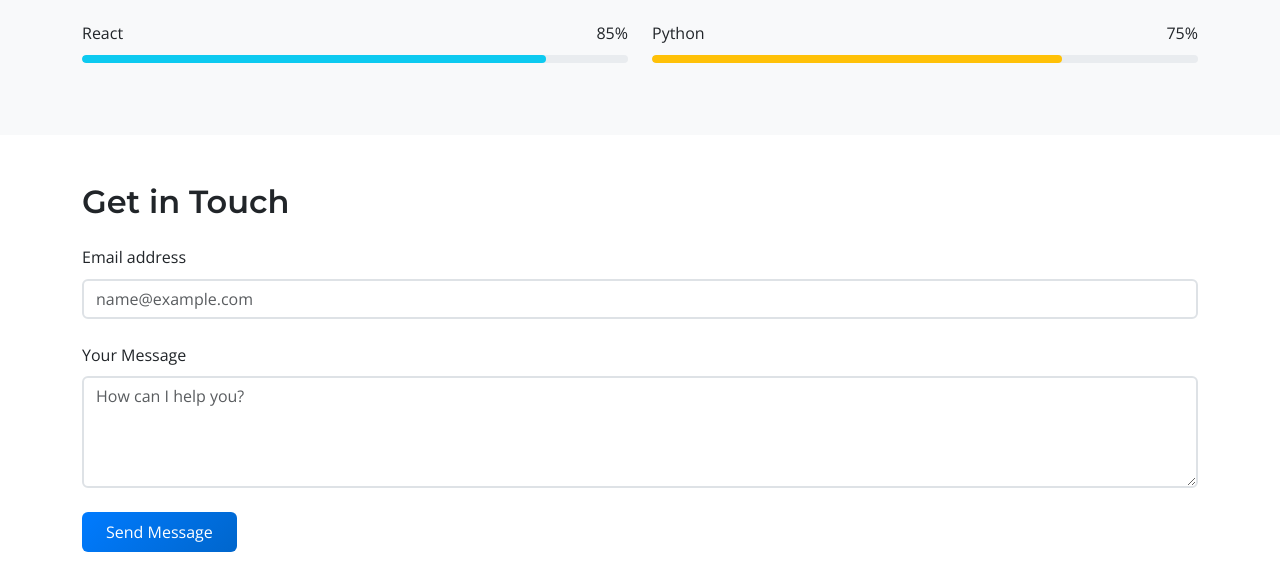
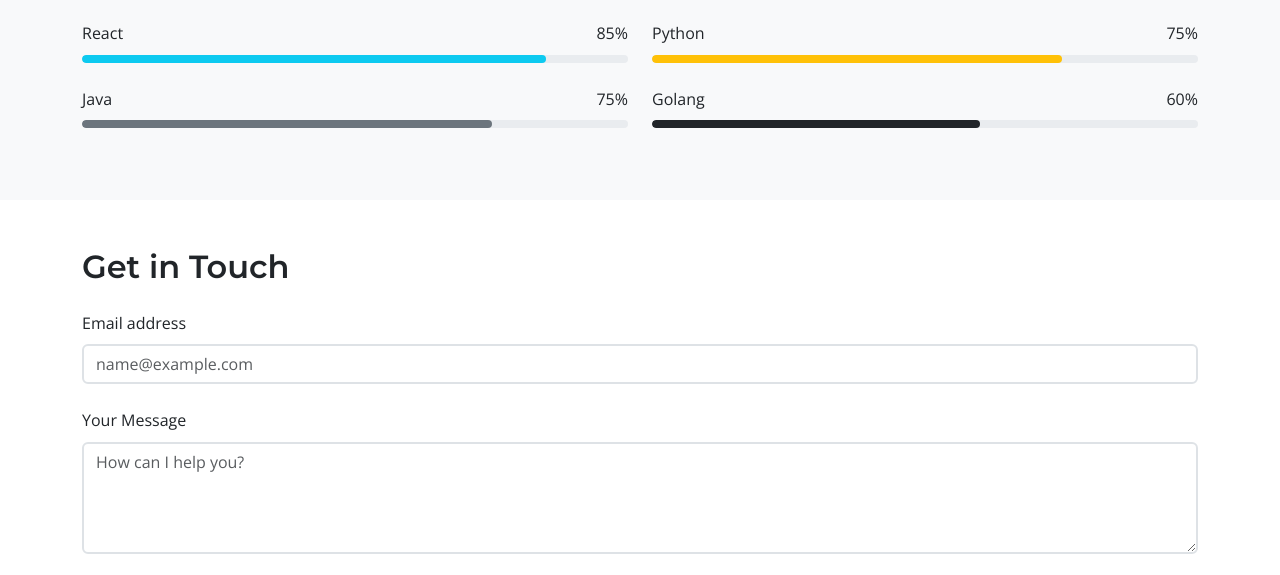
Before and after one commit to eko360k/eko360k.github.io, a plain HTML site: page index.html in a window 1280 px wide. Shown: the part 2507-3082 px from the top of the page. Drawn offline with nearby package versions, Linux system fonts and the light colour scheme.

Commit message:
added extra skills

```diff
--- a/index.html
+++ b/index.html
@@ -195,6 +195,16 @@
                             <div class="progress-bar bg-info" role="progressbar" style="width: 85%"></div>
                         </div>
                     </div>
+
+                    <div class="skill-item mt-4">
+                        <div class="d-flex justify-content-between mb-2">
+                            <span>Java</span>
+                            <span>75%</span>
+                        </div>
+                        <div class="progress">
+                            <div class="progress-bar bg-secondary" role="progressbar" style="width: 75%"></div>
+                        </div>
+                    </div>
                 </div>
 
                 <div class="col-md-6">
@@ -215,6 +225,16 @@
                         </div>
                         <div class="progress">
                             <div class="progress-bar bg-warning" role="progressbar" style="width: 75%"></div>
+                        </div>
+                    </div>
+
+                    <div class="skill-item mt-4">
+                        <div class="d-flex justify-content-between mb-2">
+                            <span>Golang</span>
+                            <span>60%</span>
+                        </div>
+                        <div class="progress">
+                            <div class="progress-bar bg-dark" role="progressbar" style="width: 60%"></div>
                         </div>
                     </div>
                 </div>
```
